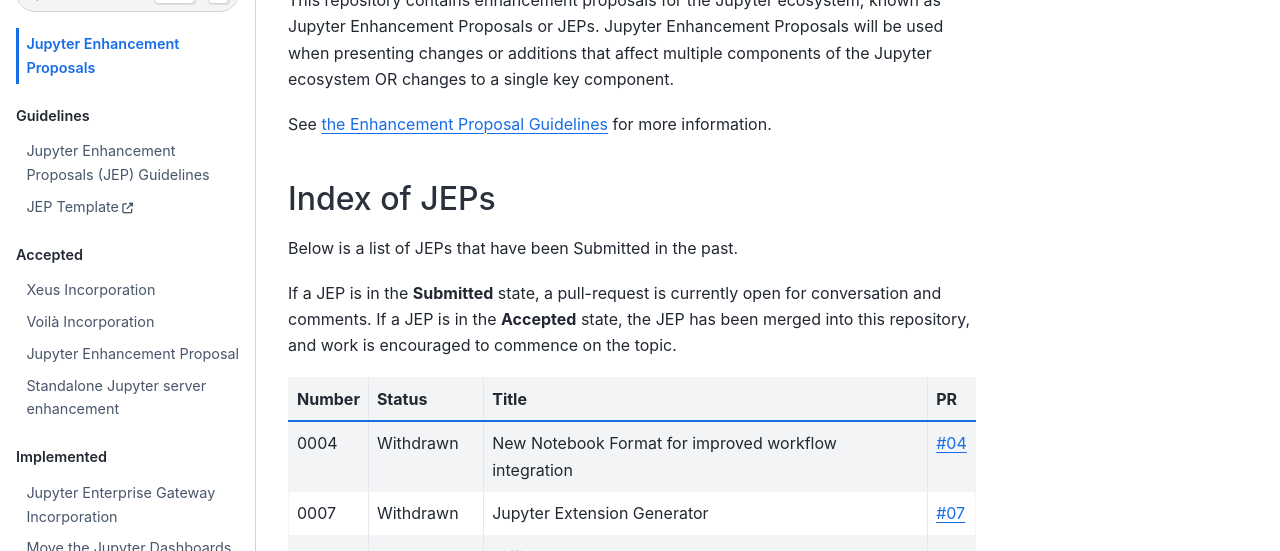
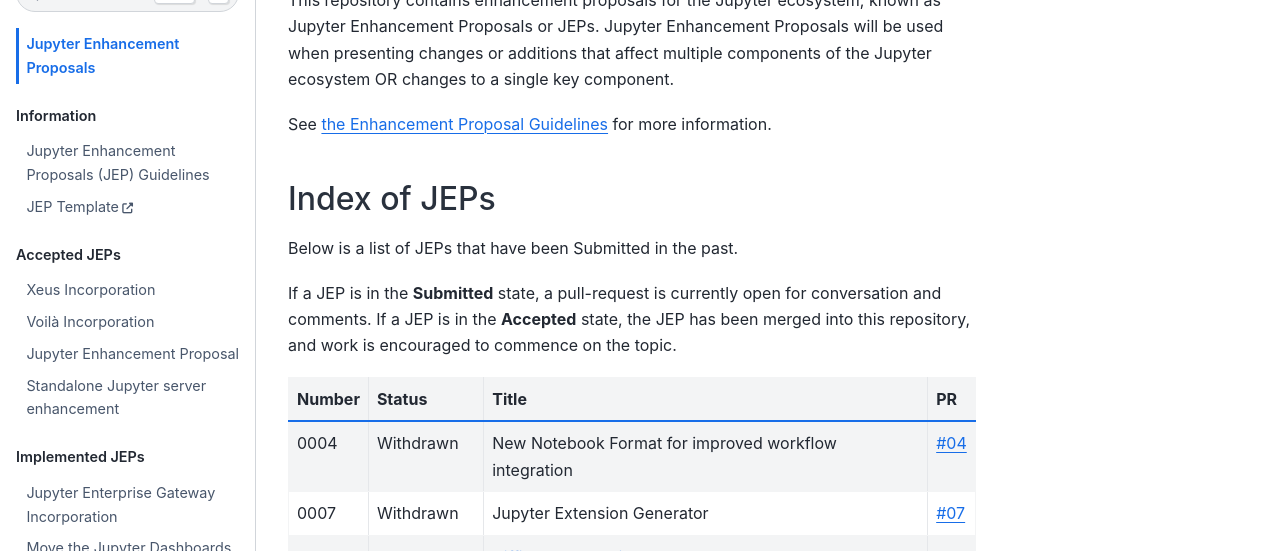
Before and after one commit to jupyter/enhancement-proposals, a Jupyter Book: the page built from README.md, in a window 1280 px wide. Shown: the part 148-699 px from the top of the page. Built offline with Jupyter Book 1.0.4 settings and Sphinx 7.4.7 and the Sphinx Book theme 1.1.4, drawn with Linux system fonts in a browser that asks for light colours.

Commit message:
Update _toc.yml

```diff
--- a/_toc.yml
+++ b/_toc.yml
@@ -1,19 +1,19 @@
 - file: README
 
-- part: Guidelines
+- part: Information
   chapters:
   - file: jupyter-enhancement-proposal-guidelines/jupyter-enhancement-proposal-guidelines
   - url: https://github.com/jupyter/enhancement-proposals/blob/master/jupyter-enhancement-proposal-guidelines/JEP-TEMPLATE.md
     title: JEP Template
 
-- part: Accepted
+- part: Accepted JEPs
   chapters:
   - file: 44-xeus-incorporation/xeus-incorporation
   - file: 42-voila-incorporation/voila-incorporation
   - file: 29-jep-process/jep-process
   - file: 28-jupyter-server/jupyter-server
 
-- part: Implemented
+- part: Implemented JEPs
   chapters:
   - file: 25-jupyter-enterprise-gateway-incorporation/jupyter-enterprise-gateway-incorporation
   - file: 22-jupyter-dashboards-deployment-attic/jupyter-dashboards-deployment-attic
```
